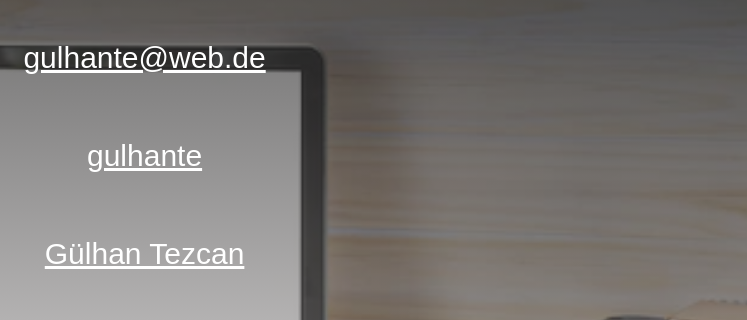
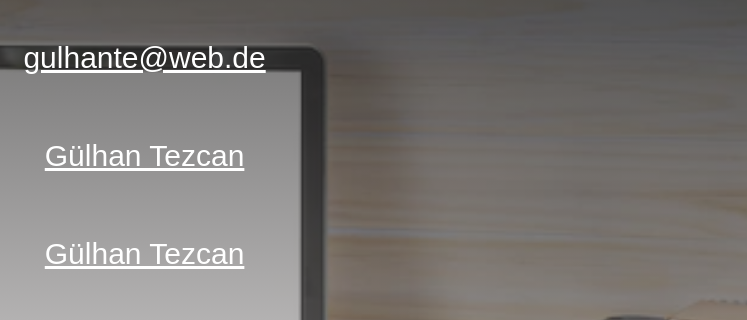
Before and after one commit to gulhante/gulhante.github.io, a plain HTML site: page contact.html in a window 1280 px wide. Shown: the part 320-640 px from the top of the page, 533-1280 px from the left. Drawn offline with Linux system fonts and the light colour scheme.

Commit message:
Update contact.html

```diff
--- a/contact.html
+++ b/contact.html
@@ -63,7 +63,7 @@
         </td>
         <td>
           <p>
-            <a href="https://www.linkedin.com/in/gulhan-tezcan-3895b5268" target="_blank">gulhante</a>
+            <a href="https://www.linkedin.com/in/gulhan-tezcan-3895b5268" target="_blank">Gülhan Tezcan</a>
           </p>
         </td>
       </tr>
```
